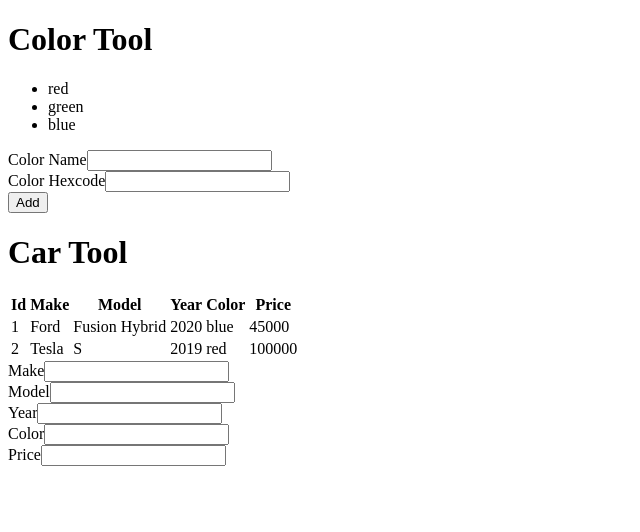
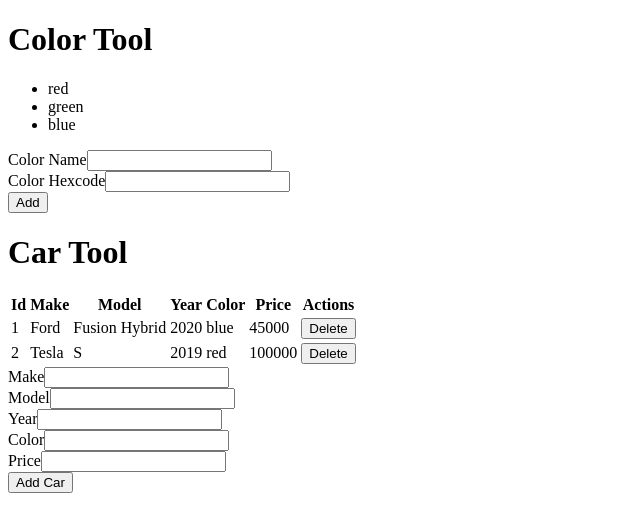
Before and after one commit to t4d-classes/react_12092020, a React (Create React App) app in the folder demo-app/: page / in a window 1280 px wide. Shown: the top 532 px of the page, without its empty margins (0-640 px from the left). Built offline with nearby package versions, Linux system fonts and the light colour scheme.

Commit message:
add solution 7

```diff
--- a/demo-app/src/components/CarForm.js
+++ b/demo-app/src/components/CarForm.js
@@ -2,7 +2,7 @@
 
 const nanToValue = (num) => isNaN(num) ? '' : num;
 
-export function CarForm() {
+export function CarForm(props) {
 
   const [
     carForm,
@@ -19,7 +19,11 @@
 
   };
 
-  console.log(carForm);
+  const submitCar = () => {
+    props.onSubmitCar(carForm);
+
+    setCarForm({ make: '', model: '', year: NaN, color: '', price: NaN });
+  };
 
 
   return (
@@ -49,8 +53,14 @@
         <input type="number" id="price-input" name="price"
           value={nanToValue(carForm.price)} onChange={change} />
       </div>
+      <div>
+        <button type="button" onClick={submitCar}>{props.buttonText}</button>
+      </div>
     </form>
   );
 
+}
 
-}
+CarForm.defaultProps = {
+  buttonText: 'Submit Car',
+};
--- a/demo-app/src/components/CarTable.js
+++ b/demo-app/src/components/CarTable.js
@@ -15,10 +15,11 @@
           <th>Year</th>
           <th>Color</th>
           <th>Price</th>
+          <th>Actions</th>
         </tr>
       </thead>
       <tbody>
-        {props.cars.map(car => <CarViewRow key={car.id} car={car} />)}
+        {props.cars.map(car => <CarViewRow key={car.id} car={car} onDeleteCar={props.onDeleteCar} />)}
       </tbody>
     </table>
   );
--- a/demo-app/src/components/CarTool.js
+++ b/demo-app/src/components/CarTool.js
@@ -1,4 +1,4 @@
-import React from 'react';
+import React, { useState } from 'react';
 import PropTypes from 'prop-types';
 
 import { ToolHeader } from './ToolHeader';
@@ -6,11 +6,28 @@
 import { CarForm } from './CarForm';
 
 export function CarTool(props) {
+
+  const [cars, setCars] = useState([...props.cars]);
+
+  const addCar = (newCar) => {
+    setCars([
+      ...cars,
+      {
+        ...newCar,
+        id: Math.max(...cars.map(c => c.id), 0) + 1,
+      },
+    ]);
+  };
+
+  const deleteCar = (carId) => {
+    setCars(cars.filter(c => c.id !== carId));
+  }
+
   return (
     <>
       <ToolHeader headerText="Car Tool" />
-      <CarTable cars={props.cars} />
-      <CarForm />
+      <CarTable cars={cars} onDeleteCar={deleteCar} />
+      <CarForm buttonText="Add Car" onSubmitCar={addCar} />
     </>
   );
 }
--- a/demo-app/src/components/CarViewRow.js
+++ b/demo-app/src/components/CarViewRow.js
@@ -2,6 +2,10 @@
 import PropTypes from 'prop-types';
 
 export function CarViewRow(props) {
+
+  const deleteCar = () => {
+    props.onDeleteCar(props.car.id);
+  }
 
   return (
     <tr>
@@ -11,6 +15,9 @@
       <td>{props.car.year}</td>
       <td>{props.car.color}</td>
       <td>{props.car.price}</td>
+      <td>
+        <button type="button" onClick={deleteCar}>Delete</button>
+      </td>
     </tr>
   );
 
```
Also changed, not shown: 1 other file (tests, documents, lock files or other folders).
